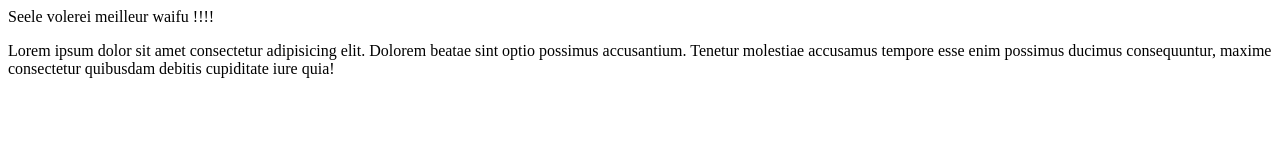
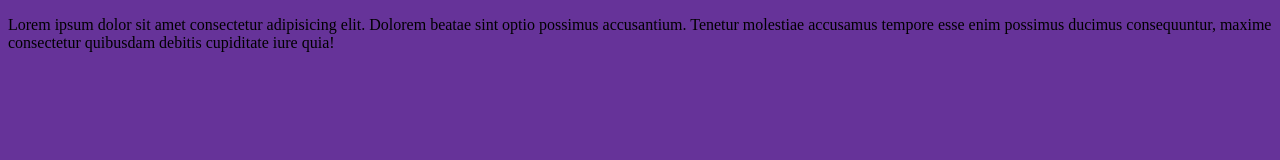
Before and after one commit to AnxianZhangTest/Test, a plain HTML site: page web/index.html in a window 1280 px wide. Drawn offline with Linux system fonts and the light colour scheme.

Commit message:
bg changed

```diff
--- /dev/null
+++ b/web/index.css
@@ -0,0 +1,3 @@
+body{
+    background: rebeccapurple;
+}
--- a/web/index.html
+++ b/web/index.html
@@ -1,7 +1,9 @@
 <!DOCTYPE html>
 <html>
     <head>
-        Seele volerei meilleur waifu !!!!
+        <meta charset ="utf-8">
+        <title>Seele</title>
+        <link rel="stylesheet" href="index.css">
     </head>
     <body>
         <p>Lorem ipsum dolor sit amet consectetur adipisicing elit. Dolorem beatae sint
```
